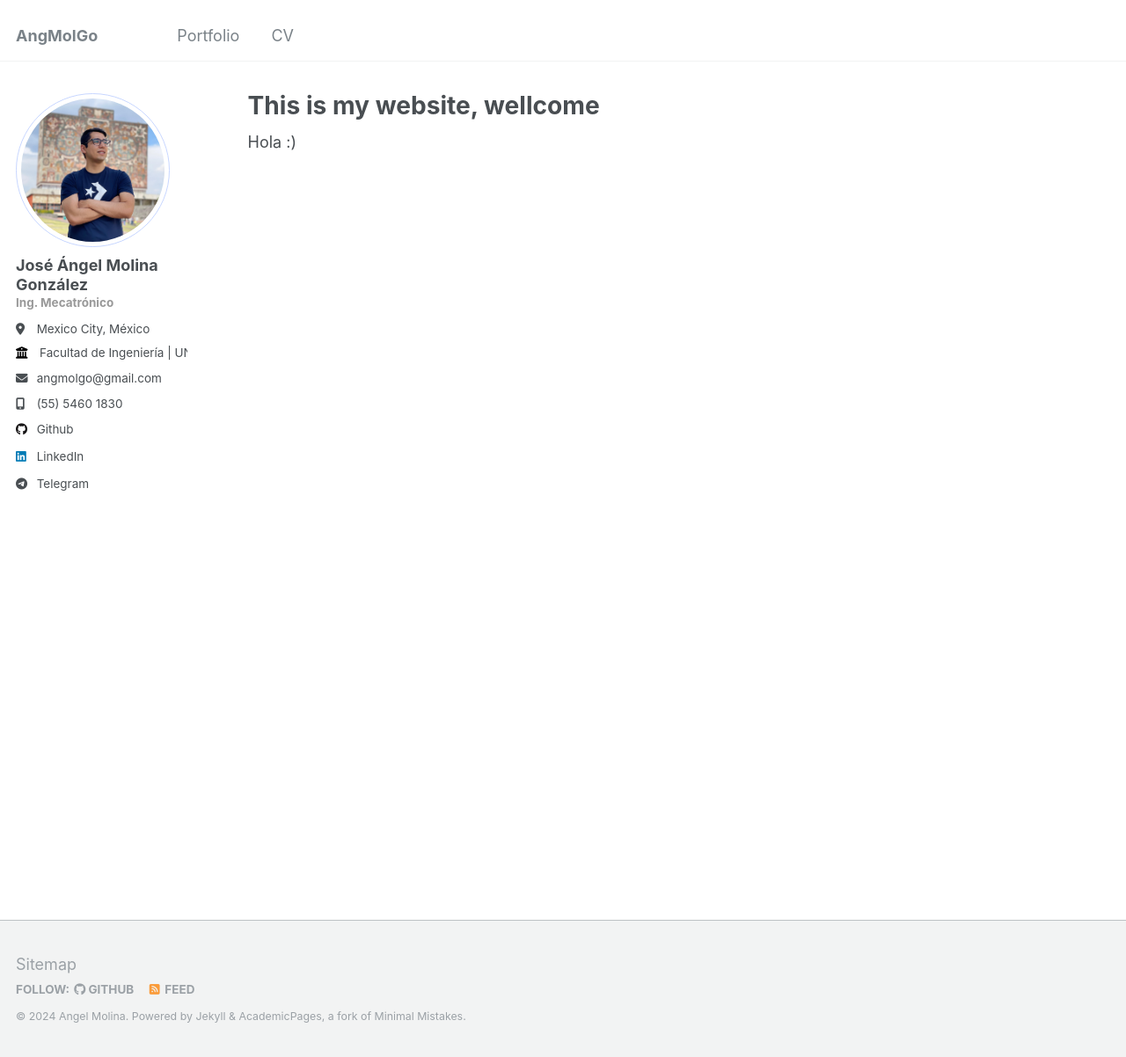
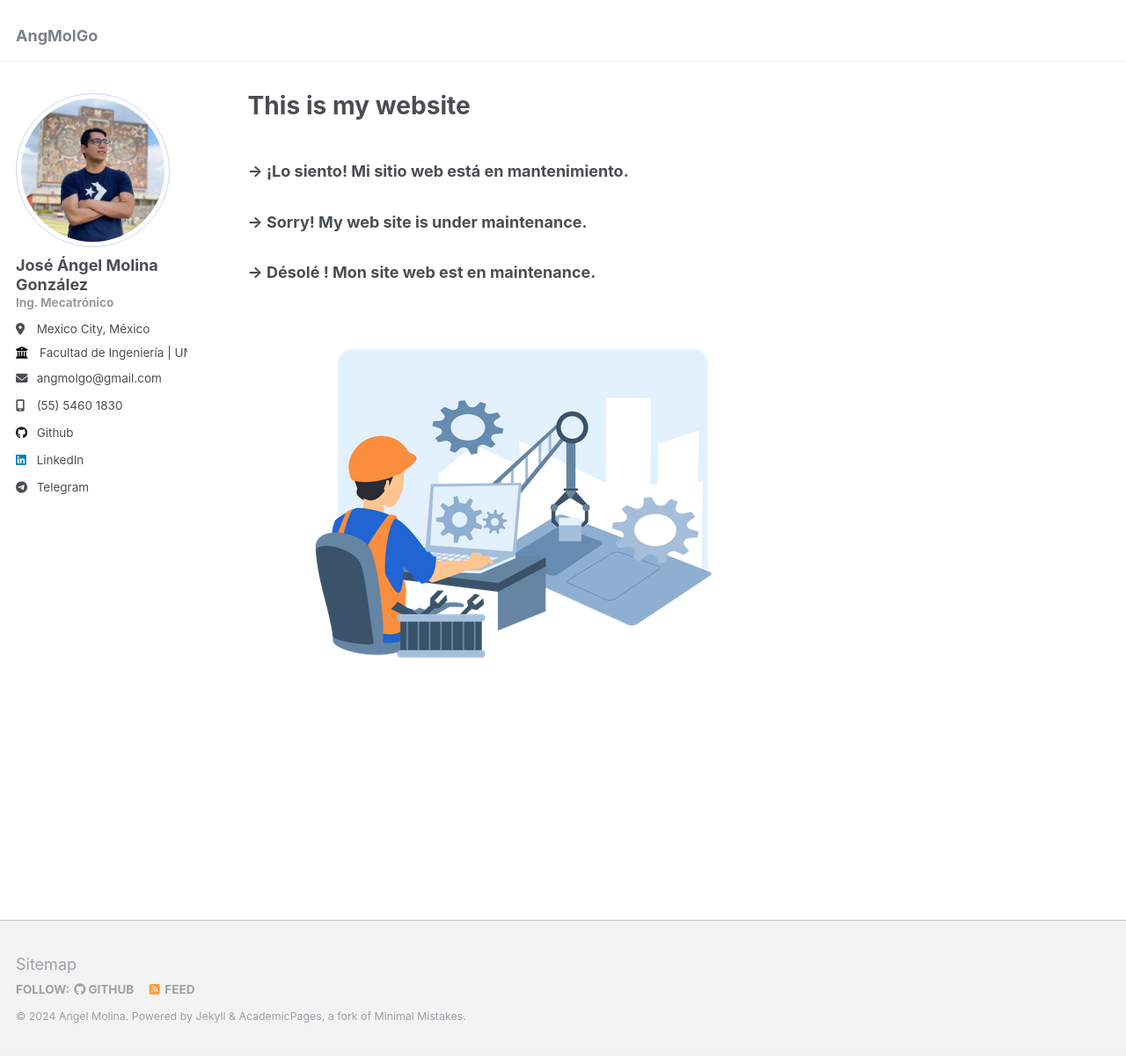
Before and after one commit to AngMolGo/angmolgo.github.io, a Jekyll site: the page built from _pages/about.md, in a window 1280 px wide and 1202 px high. Shown: the whole window at 88% size. Built offline with Jekyll 4.4.1, drawn with Linux system fonts in a browser that asks for light colours.

Commit message:
Quito todo y dejo la pagina principal con un mensaje de "mantenimiento"

```diff
--- a/_config.yml
+++ b/_config.yml
@@ -271,6 +271,7 @@ defaults:
       author_profile: true
       share: true
       comment: true
+      ### Agrego esto:
       outline_style: "10px solid red"
       margin_size: "15px"
   # _talks
--- a/_includes/author-profile.html
+++ b/_includes/author-profile.html
@@ -37,7 +37,7 @@
         <li><a href="mailto:{{ author.email }}"><i class="fas fa-fw fa-envelope icon-pad-right" aria-hidden="true"></i>{{ site.data.ui-text[site.locale].email_label | default: "Email" }}</a></li>
       {% endif %}
       {% if author.cellphone %}
-        <li class="author__desktop"><i class="fa-solid fa-mobile-screen-button icon-pad-right" aria-hidden="true"></i>{{ author.cellphone }}</li>
+        <li><a href="https://wa.me/+525554601830"><i class="fa-solid fa-mobile-screen-button icon-pad-right" aria-hidden="true"></i>{{ author.cellphone | default: "Cellphone" }}</a></li>
       {% endif %}
 
       <!-- Font Awesome and Academicons icons / Academic websites -->
--- a/_includes/masthead.html
+++ b/_includes/masthead.html
@@ -6,7 +6,7 @@
       <nav id="site-nav" class="greedy-nav">
         <button><div class="navicon"></div></button>
         <ul class="visible-links">
-          <li class="masthead__menu-item masthead__menu-item--lg"><a href="{{ base_path }}/portfolio/">{{ site.title }}</a></li>
+          <li class="masthead__menu-item masthead__menu-item--lg"><a href="{{ base_path }}">{{ site.title }}</a></li>
           {% for link in site.data.navigation.main %}
             {% if link.url contains 'http' %}
               {% assign domain = '' %}
--- a/_pages/about.md
+++ b/_pages/about.md
@@ -1,10 +1,16 @@
 ---
 permalink: /
-title: "This is my website, wellcome"
+title: "This is my website"
 author_profile: true
 redirect_from:
   - /about/
   - /about.html
 ---
 
-Hola :)
+### -> ¡Lo siento! Mi sitio web está en mantenimiento.
+
+### -> Sorry! My web site is under maintenance.
+
+### -> Désolé ! Mon site web est en maintenance.
+
+![Under-construction image](/images/under_construction.png)
```
Also changed, not shown: _data/navigation.yml (+4 -4 lines), images/under_construction.png (added).
